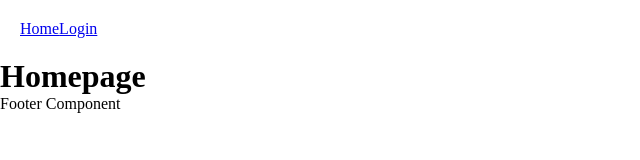
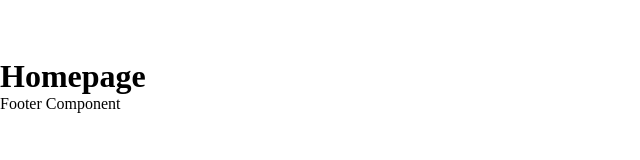
Before and after one commit to chrishalley/cibolo-react-client, a React (Create React App) app: page / in a window 1280 px wide. Shown: the top 160 px of the page, without its empty margins (0-640 px from the left). Built offline with nearby package versions, Linux system fonts and the light colour scheme.

Commit message:
added basic styles to HeaderLink component

```diff
--- a/src/components/common/HeaderLink/HeaderLink.js
+++ b/src/components/common/HeaderLink/HeaderLink.js
@@ -1,11 +1,11 @@
 import React from 'react';
 import { Link } from 'react-router-dom'
 
-import './HeaderLink.module.css'
+import styles from './HeaderLink.module.css'
 
 const HeaderLink = ({ to, children }) => {
   return (
-    <Link to={to}>{children}</Link>
+    <Link className={styles['header-link']} to={to}>{children}</Link>
   )
 }
 
--- a/src/components/common/HeaderLink/HeaderLink.module.css
+++ b/src/components/common/HeaderLink/HeaderLink.module.css
@@ -0,0 +1,8 @@
+.header-link {
+  padding: 1rem;
+  color: #FFFFFF;
+}
+
+.header-link:not(:last-child) {
+  margin-right: 1rem;
+}
```
